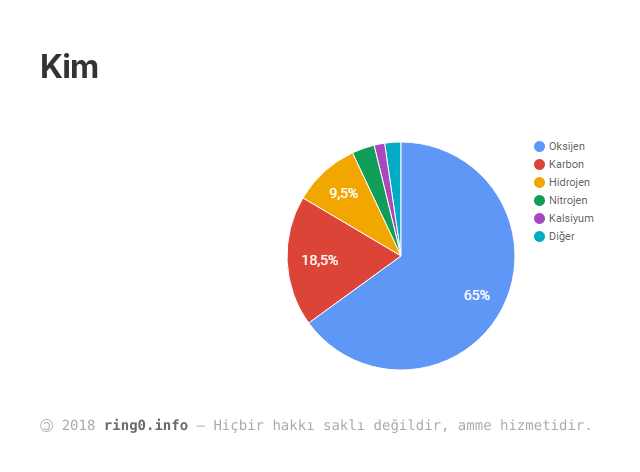
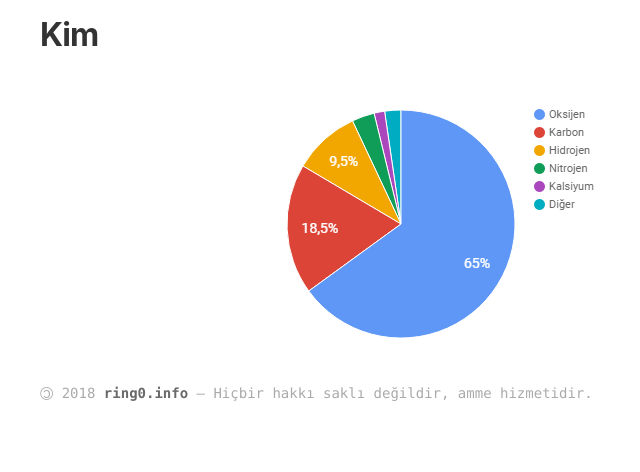
Before and after one commit to philophys/philophys.github.com, a Jekyll site: the page built from kim.md, in a window 1280 px wide. Shown: the top 472 px of the page, without its empty margins (0-640 px from the left). Built offline with Jekyll 4.4.1, drawn with Linux system fonts in a browser that asks for light colours.

Commit message:
Update _layout.scss

```diff
--- a/_sass/_layout.scss
+++ b/_sass/_layout.scss
@@ -51,7 +51,7 @@
 }
 .home .site-header {
     border-bottom: 1px solid $grey-color-light;
-    margin-top: -2rem;
+    /*margin-top: -2rem;*/
     max-width: $max-width;
     position: inherit;
 }
@@ -79,7 +79,8 @@
  */
 .page-content {
     position: relative;
-    padding: $spacing-unit ($spacing-unit * 0.75);
+    /*padding: $spacing-unit ($spacing-unit * 0.75); */
+    padding: 0rem 1.5rem;
     margin: 1rem;
     box-sizing: border-box;
     max-width: $max-width;
```
